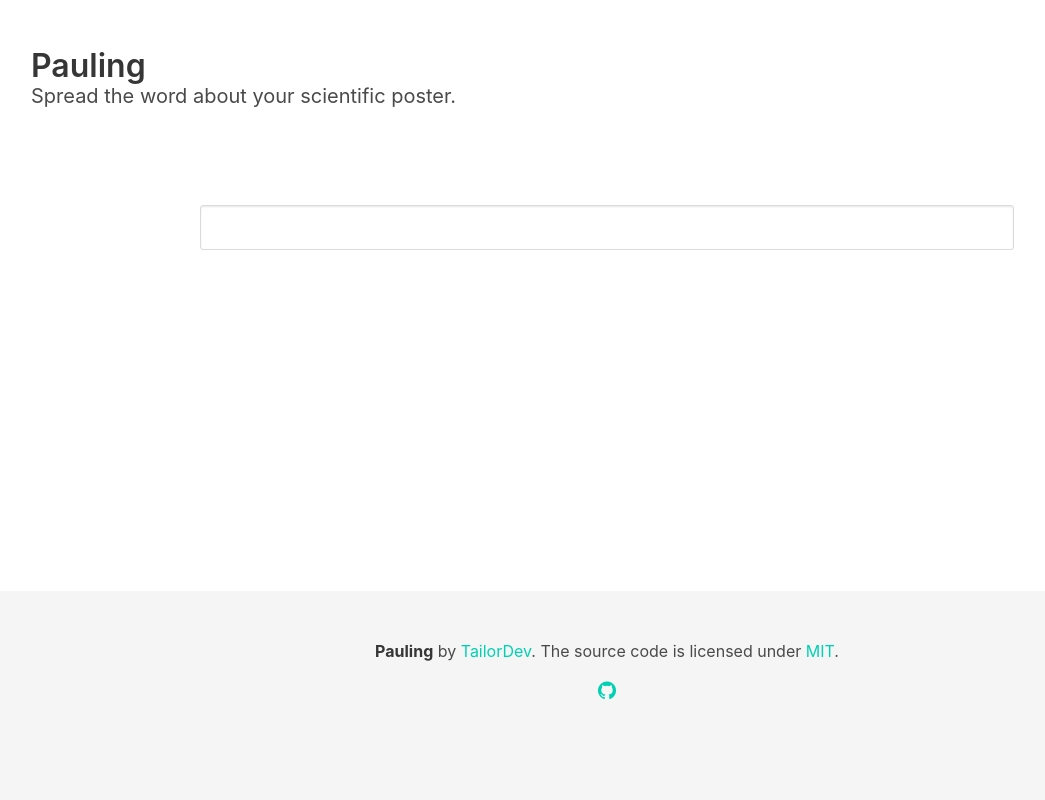
After one commit to TailorDev/pauling, a Flask app: template api/templates/new.html in a window 1280 px wide. The commit adds this page. Shown: the whole page, without its empty margins (33-1078 px from the left). Run offline with Flask 2, Linux system fonts and the light colour scheme; the template is opened without the code that fills it, so the values that code supplies are empty.

Commit message:
[api] Add first form to get the source URL

```diff
--- a/api/requirements.txt
+++ b/api/requirements.txt
@@ -1 +1,2 @@
 Flask==0.12.2
+Flask-WTF==0.14.2
--- a/api/server.py
+++ b/api/server.py
@@ -1,9 +1,21 @@
-from flask import Flask
-from flask import render_template
+from flask import Flask, render_template, session, redirect, url_for, request
+from os import environ
+from forms import NewForm
 
 
 app = Flask(__name__)
+app.secret_key = environ.get('FLASK_SECRET_KEY')
 
-@app.route('/')
-def hello_world():
-    return render_template('index.html')
+@app.route('/', methods=['GET', 'POST'])
+def index():
+    form = NewForm()
+    if form.validate_on_submit():
+        session['source_url'] = form.source_url.data
+        return redirect(url_for('new'))
+    return render_template('index.html', form=form)
+
+@app.route('/new', methods=['GET', 'POST'])
+def new():
+    if request.method == 'GET' and not 'source_url' in session:
+        return redirect(url_for('index'))
+    return render_template('new.html', source_url=session['source_url'])
--- a/api/templates/layout.html
+++ b/api/templates/layout.html
@@ -11,7 +11,7 @@
         <header class="hero">
             <div class="hero-body">
                 <div class="container">
-                    <h1 class="title">Pauling</h1>
+                    <a href="/"><h1 class="title">Pauling</h1></a>
                     <h2 class="subtitle">Spread the word about your scientific poster.</h2>
                 </div>
             </div>
--- /dev/null
+++ b/api/templates/new.html
@@ -0,0 +1,17 @@
+{% extends "layout.html" %}
+
+{% block content %}
+<div class="index">
+    <div class="columns is-centered">
+        <div class="form-poster">
+            <form action="{{ url_for('new') }}" method="POST">
+                <div class="form-poster-field-url">
+                    <div class="control is-expanded">
+                        <input type="text" value="{{ source_url }}" readonly>
+                    </div>
+                </div>
+            </form>
+        </div>
+    </div>
+</div>
+{% endblock %}
```
Also changed, not shown: api/forms/__init__.py (added, +7 -0 lines), api/templates/index.html (+14 -7 lines), 1 other file.
